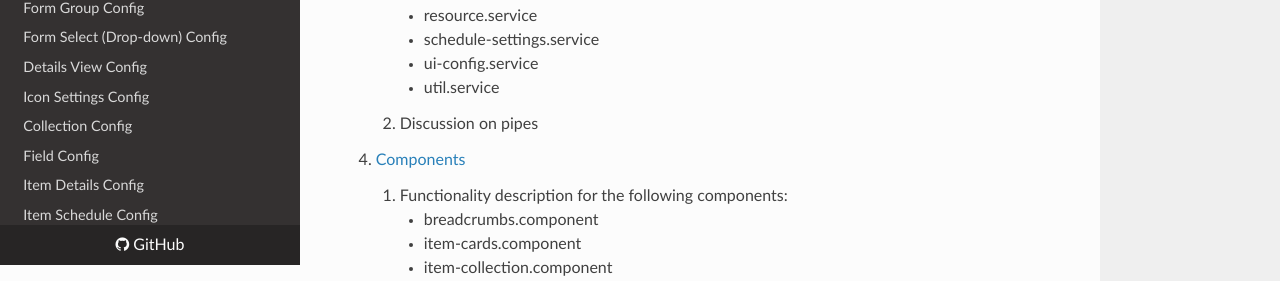
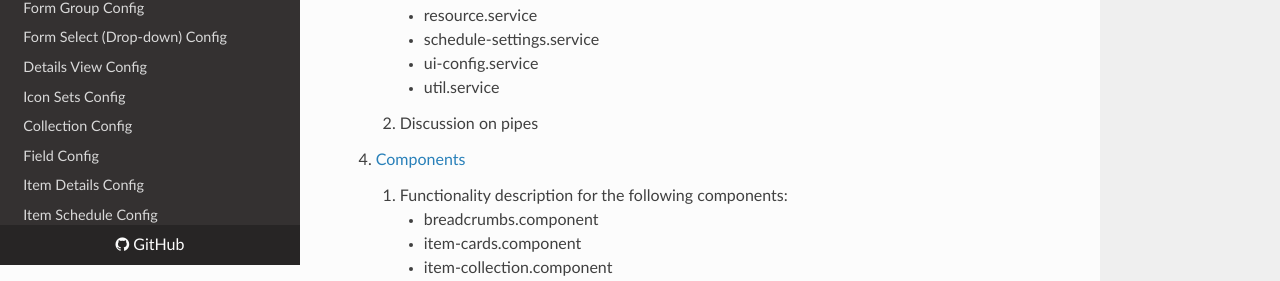
Before and after one commit to TitusTech/docs-webui, an MkDocs documentation site: the page built from docs/index.md, in a window 1280 px wide. Shown: the part 635-916 px from the top of the page. Built offline with MkDocs 1.6.1, drawn with Linux system fonts in a browser that asks for light colours; nearby versions of some CDN libraries.

Commit message:
Correct Icon-Sets-Config

```diff
--- a/mkdocs.yml
+++ b/mkdocs.yml
@@ -32,7 +32,7 @@ nav:
         - Form Group Config: configurations/Form-Group-Config.md
         - Form Select (Drop-down) Config: configurations/Form-Select-(Drop-down)-Config.md
         - Details View Config: configurations/Details-View-Config.md
-        - Icon Settings Config: configurations/Icon-Settings-Config.md
+        - Icon Sets Config: configurations/Icon-Sets-Config.md
         - Collection Config: configurations/Collection-Config.md
         - Field Config: configurations/Field-Config.md
         - Item Details Config: configurations/Item-Details-Config.md
```
